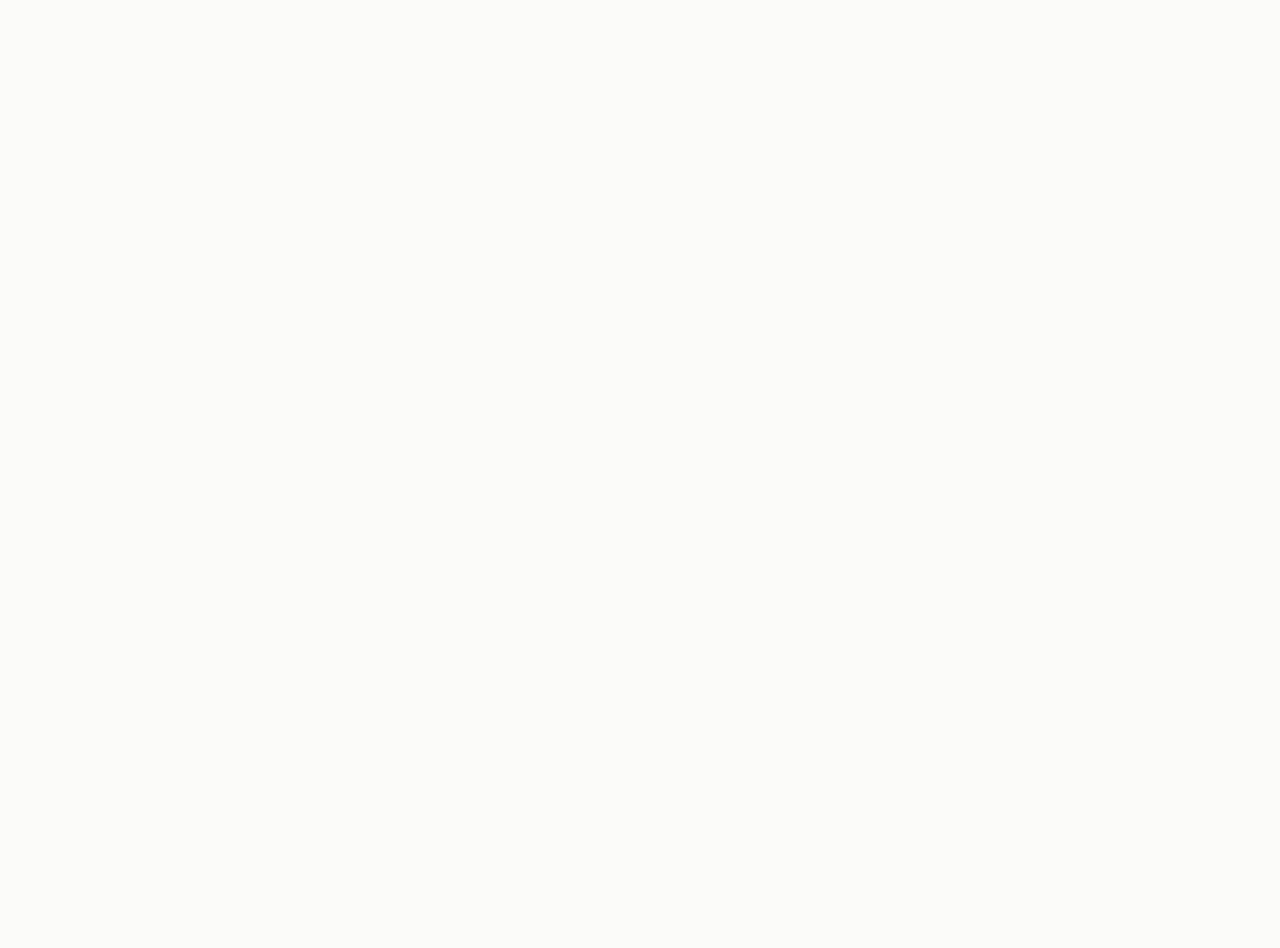
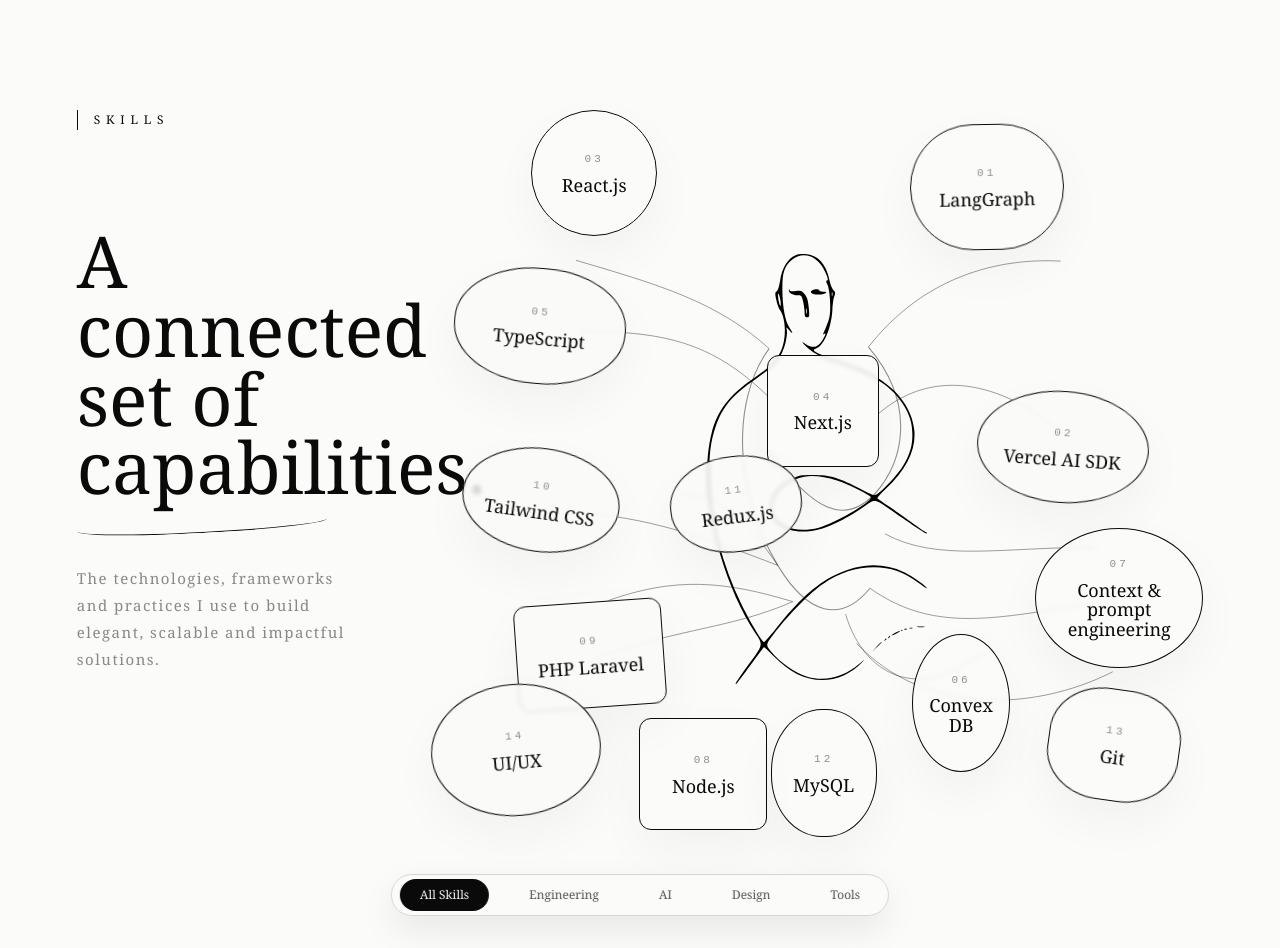
Before and after one commit to RoaaAltunsi/portfolio, a React (Vite) app: page / in a window 1280 px wide. Shown: the part 1600-2548 px from the top of the page. Before the commit the page ends 1600 px from the top, so only its background shows below. Built offline with nearby package versions, Linux system fonts and the light colour scheme.

Commit message:
Add skills section

```diff
--- a/src/App.tsx
+++ b/src/App.tsx
@@ -1,6 +1,7 @@
 import Nav from './components/Nav'
 import Hero from './components/Hero'
 import Experience from './components/Experience'
+import Skills from './components/Skills'
 
 function App() {
   return (
@@ -9,6 +10,7 @@
       <main>
         <Hero />
         <Experience />
+        <Skills />
       </main>
     </>
   )
--- /dev/null
+++ b/src/components/Skills.tsx
@@ -0,0 +1,146 @@
+import { useState } from 'react'
+import { skillGroups, skills } from '../data/content'
+
+type Skill = (typeof skills)[number]
+
+const filterMap = {
+  'All Skills': skills.map((skill) => skill.name),
+  Engineering: skills.filter((skill) => skill.category === 'Engineering').map((skill) => skill.name),
+  AI: skills.filter((skill) => skill.category === 'AI').map((skill) => skill.name),
+  Design: skills.filter((skill) => skill.category === 'Design').map((skill) => skill.name),
+  Tools: skills.filter((skill) => skill.category === 'Tools').map((skill) => skill.name),
+}
+
+function SectionLabel({ children }: { children: string }) {
+  return (
+    <div className="mb-24 flex items-center gap-4 text-xs font-medium tracking-[0.48em] uppercase max-[1050px]:mb-8 max-[760px]:tracking-[0.32em]">
+      <span className="h-5 w-px bg-current" />
+      {children}
+    </div>
+  )
+}
+
+// ------------------------- Skill Card -------------------------
+function SkillCard({ index, isVisible, skill }: { index: number; isVisible: boolean; skill: Skill }) {
+  return (
+    <article
+      className={[
+        'group absolute z-3 flex flex-col items-center justify-center border border-ink bg-paper/85 px-5 py-5 text-center shadow-[0_20px_50px_rgba(0,0,0,0.04)] backdrop-blur-[2px] transition-[filter,opacity,transform] duration-300 hover:-translate-y-1',
+        'max-[1050px]:static max-[1050px]:h-auto max-[1050px]:min-h-[112px] max-[1050px]:w-full max-[1050px]:rotate-0 max-[1050px]:rounded-2xl',
+        isVisible ? 'opacity-100 blur-0' : 'opacity-20 blur-[2px]',
+        skill.shape,
+        skill.position,
+      ].join(' ')}
+    >
+      <span className="mb-2 font-mono text-[11px] tracking-[0.28em] text-ink/45">
+        {String(index + 1).padStart(2, '0')}
+      </span>
+      <h3 className="max-w-[140px] font-serif text-lg leading-[1.08]">{skill.name}</h3>
+    </article>
+  )
+}
+
+// ------------------------- Connection Lines -------------------------
+function ConnectionLines() {
+  return (
+    <svg className="pointer-events-none absolute inset-0 z-1 h-full w-full text-ink/45 max-[1050px]:hidden" viewBox="0 0 980 680" aria-hidden="true">
+      <path className="fill-none stroke-current stroke-[1.1]" d="M184 74 C286 104 363 126 429 186" />
+      <path className="fill-none stroke-current stroke-[1.1]" d="M188 164 C292 164 355 176 427 246" />
+      <path className="fill-none stroke-current stroke-[1.1]" d="M318 372 C370 370 401 405 440 461" />
+      <path className="fill-none stroke-current stroke-[1.1]" d="M176 394 C272 397 354 428 440 461" />
+      <path className="fill-none stroke-current stroke-[1.1] stroke-dasharray-[2_5]" d="M224 506 C310 475 373 481 459 507" />
+      <path className="fill-none stroke-current stroke-[1.1] stroke-dasharray-[2_5]" d="M199 584 C299 542 378 543 459 507" />
+
+      <path className="fill-none stroke-current stroke-[1.1]" d="M555 184 C618 103 707 70 799 75" />
+      <path className="fill-none stroke-current stroke-[1.1]" d="M566 270 C630 214 711 222 793 286" />
+      <path className="fill-none stroke-current stroke-[1.1]" d="M576 421 C642 457 724 438 843 438" />
+      <path className="fill-none stroke-current stroke-[1.1] stroke-dasharray-[2_5]" d="M557 490 C651 557 742 520 904 500" />
+      <path className="fill-none stroke-current stroke-[1.1]" d="M526 523 C551 606 625 635 704 568" />
+      <path className="fill-none stroke-current stroke-[1.1]" d="M540 560 C625 650 762 648 865 596" />
+
+      <path className="fill-none stroke-current stroke-[1.35]" d="M429 186 C380 253 385 369 440 461 C478 524 520 535 557 490" />
+      <path className="fill-none stroke-current stroke-[1.35]" d="M555 184 C613 252 601 321 570 362 C525 419 482 387 427 314" />
+    </svg>
+  )
+}
+
+// ------------------------- Filter Bar -------------------------
+function FilterBar({ activeFilter, onFilterChange }: { activeFilter: string; onFilterChange: (filter: string) => void }) {
+  return (
+    <div className="absolute bottom-8 left-1/2 z-3 flex -translate-x-1/2 items-center gap-5 rounded-full border border-light bg-paper/90 px-2 py-1 text-xs shadow-[0_14px_35px_rgba(0,0,0,0.08)] backdrop-blur max-[1050px]:static max-[1050px]:mt-10 max-[1050px]:translate-x-0 max-[1050px]:flex-wrap max-[1050px]:justify-center max-[760px]:rounded-2xl">
+      {skillGroups.map((group) => (
+        <button
+          className={[
+            'rounded-full px-5 py-2 transition-colors duration-200',
+            activeFilter === group ? 'bg-ink text-paper' : 'text-ink/70 hover:text-ink',
+          ].join(' ')}
+          type="button"
+          onClick={() => onFilterChange(group)}
+          key={group}
+        >
+          {group}
+        </button>
+      ))}
+    </div>
+  )
+}
+
+
+// ------------------------- Main Component -------------------------
+export default function Skills() {
+  const [activeFilter, setActiveFilter] = useState('All Skills')
+  const visibleSkills = new Set(filterMap[activeFilter as keyof typeof filterMap] ?? filterMap['All Skills'])
+
+  return (
+    <section
+      id="skills"
+      className="relative min-h-screen overflow-hidden rounded-b-[5vw] bg-paper px-[clamp(24px,6vw,90px)] pt-[clamp(110px,12vh,150px)] pb-[118px] text-ink max-[760px]:px-[22px] max-[760px]:pt-[118px] max-[760px]:pb-16"
+    >
+      <div className="grid min-h-[720px] grid-cols-[290px_1fr] gap-[clamp(36px,5vw,72px)] max-[1050px]:min-h-0 max-[1050px]:grid-cols-1">
+        {/* --------------------- Left side --------------------- */}
+        <div className="relative z-3 max-w-[320px] max-[1050px]:max-w-[560px]">
+          <SectionLabel>Skills</SectionLabel>
+
+          <h2 className="font-serif text-[clamp(52px,5.6vw,78px)] leading-[0.96] font-medium">
+            A connected
+            <br />
+            set of
+            <br />
+            capabilities.
+          </h2>
+
+          <span className="mt-4 mb-8 block h-4 w-[250px] -rotate-3 rounded-[50%] border-b border-ink" />
+
+          <p className="max-w-[275px] text-[15px] leading-[1.8] text-mid tracking-widest">
+            The technologies, frameworks and practices I use to build elegant, scalable and impactful solutions.
+          </p>
+
+          {/* <a
+            href="#skills"
+            className="mt-16 inline-flex items-center gap-5 border-b border-current pb-2 text-sm focus-visible:outline focus-visible:outline-offset-4 focus-visible:outline-ink max-[1050px]:mt-8"
+          >
+            View All Skills <ArrowRight size={14} />
+          </a> */}
+        </div>
+
+        {/* --------------------- Right side --------------------- */}
+        <div className="relative min-h-[680px] max-[1050px]:grid max-[1050px]:min-h-0 max-[1050px]:grid-cols-2 max-[1050px]:gap-4 max-[640px]:grid-cols-1">
+          <ConnectionLines />
+
+          <img
+            className="pointer-events-none absolute left-1/2 top-[20%] z-2 h-[430px] w-[292px] -translate-x-1/2 object-contain max-[1050px]:hidden"
+            src="/skills.svg"
+            alt=""
+            aria-hidden="true"
+          />
+
+          {skills.map((skill, index) => (
+            <SkillCard key={skill.name} index={index} skill={skill} isVisible={visibleSkills.has(skill.name)} />
+          ))}
+        </div>
+      </div>
+
+      <FilterBar activeFilter={activeFilter} onFilterChange={setActiveFilter} />
+    </section>
+  )
+}
--- a/src/data/content.ts
+++ b/src/data/content.ts
@@ -25,3 +25,93 @@
     summary: 'Worked with the Frappe framework to implement frontend-backend integration for a website using Python, JavaScript, Postman, and Jinja.',
   },
 ]
+
+// ========================== Skills ==========================
+export const skillGroups = ['All Skills', 'Engineering', 'AI', 'Design', 'Tools']
+
+export const skills = [
+  {
+    name: 'LangGraph',
+    category: 'AI',
+    shape: 'rounded-full',
+    position: 'right-[18%] top-[2%] h-[126px] w-[154px] -rotate-[1deg]',
+  },
+  {
+    name: 'Vercel AI SDK',
+    category: 'AI',
+    shape: 'rounded-[50%]',
+    position: 'right-[7%] top-[39%] h-[112px] w-[172px] rotate-[4deg]',
+  },
+  {
+    name: 'React.js',
+    category: 'Engineering',
+    shape: 'rounded-full',
+    position: 'left-[13%] top-[0%] h-[126px] w-[126px]',
+  },
+  {
+    name: 'Next.js',
+    category: 'Engineering',
+    shape: 'rounded-xl',
+    position: 'right-[42%] top-[34%] h-[112px] w-[112px]',
+  },
+  {
+    name: 'TypeScript',
+    category: 'Engineering',
+    shape: 'rounded-[48%]',
+    position: 'left-[3%] top-[22%] h-[116px] w-[172px] rotate-[5deg]',
+  },
+  {
+    name: 'Convex DB',
+    category: 'Tools',
+    shape: 'rounded-[50%]',
+    position: 'right-[25%] bottom-[8%] h-[138px] w-[98px]',
+  },
+  {
+    name: 'Context & prompt engineering',
+    category: 'AI',
+    shape: 'rounded-[50%]',
+    position: 'right-[0%] top-[58%] h-[140px] w-[168px]',
+  },
+  {
+    name: 'Node.js',
+    category: 'Engineering',
+    shape: 'rounded-xl',
+    position: 'left-[27%] bottom-[0%] h-[112px] w-[128px]',
+  },
+  {
+    name: 'PHP Laravel',
+    category: 'Engineering',
+    shape: 'rounded-xl',
+    position: 'left-[11%] bottom-[17%] h-[106px] w-[148px] -rotate-[4deg]',
+  },
+  {
+    name: 'Tailwind CSS',
+    category: 'Design',
+    shape: 'rounded-[50%]',
+    position: 'left-[4%] top-[47%] h-[104px] w-[158px] rotate-[8deg]',
+  },
+  {
+    name: 'Redux.js',
+    category: 'Engineering',
+    shape: 'rounded-[48%]',
+    position: 'left-[31%] top-[48%] h-[96px] w-[132px] rotate-[-7deg]',
+  },
+  {
+    name: 'MySQL',
+    category: 'Tools',
+    shape: 'rounded-[48%]',
+    position: 'left-[44%] bottom-[-1%] h-[128px] w-[106px]',
+  },
+  {
+    name: 'Git',
+    category: 'Tools',
+    shape: 'rounded-[42%]',
+    position: 'right-[3%] bottom-[4%] h-[112px] w-[132px] rotate-[8deg]',
+  },
+  {
+    name: 'UI/UX',
+    category: 'Design',
+    shape: 'rounded-[50%]',
+    position: 'left-[0%] bottom-[2%] h-[132px] w-[170px] -rotate-[5deg]',
+  },
+]
```
Also changed, not shown: public/skills.svg (added).
